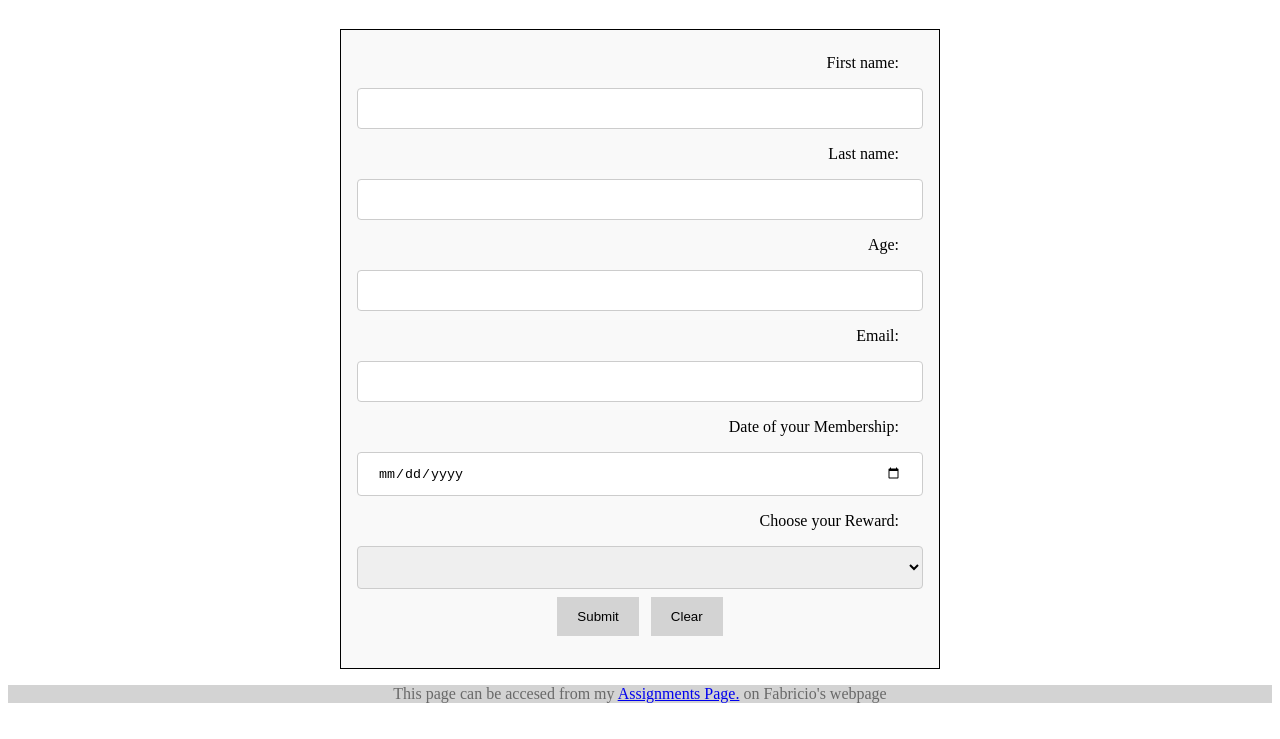
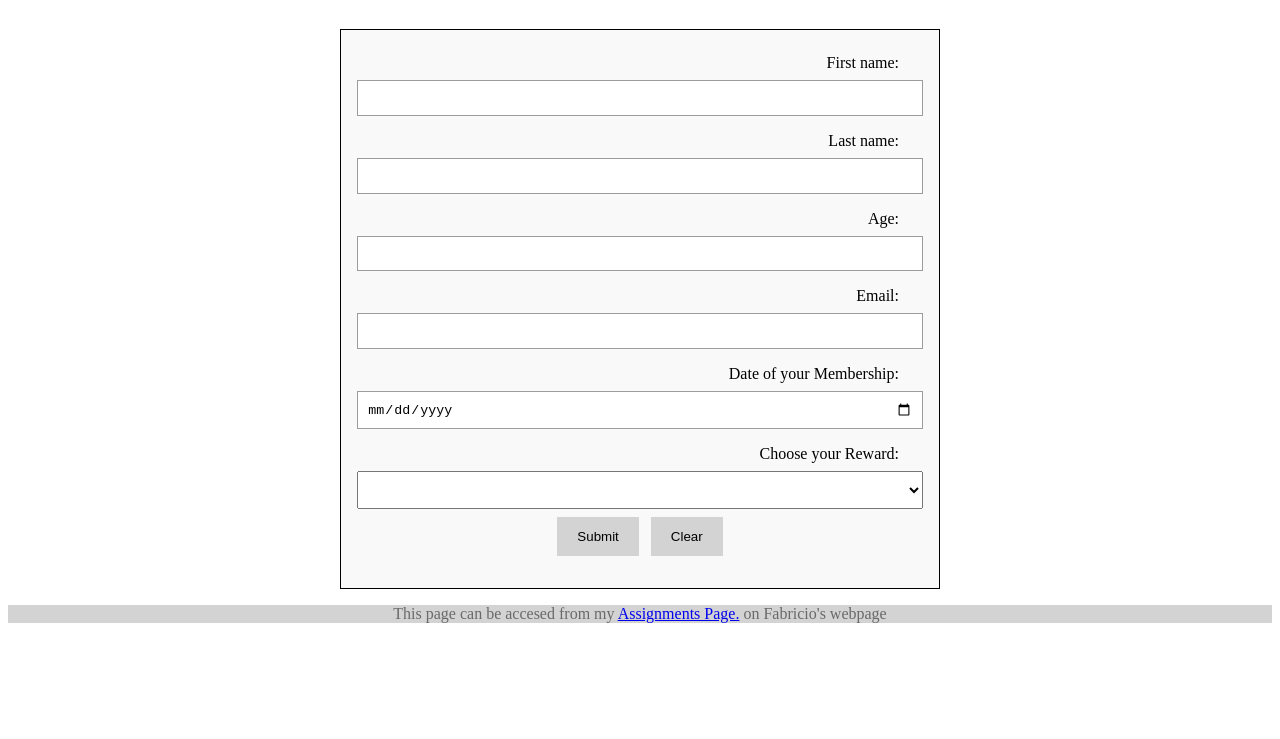
Before and after one commit to Fvargas78/assig7.html, a plain HTML site: page index.html in a window 1280 px wide. Shown: the part 61-800 px from the top of the page. Drawn offline with Linux system fonts and the light colour scheme.

Commit message:
Update style.css

```diff
--- a/style.css
+++ b/style.css
@@ -1,6 +1,7 @@
 * {
   box-sizing: border-box;
 }
+
 form{
   padding: 1em;
   background: #f9f9f9;
@@ -15,7 +16,7 @@ form{
  form input  {
   margin-bottom: 1rem;
   background: white;
-  border: 2px solid #000000;
+  border: 1px solid #9c9c9c;
 }
 
 label {
@@ -24,45 +25,26 @@ label {
   text-align: right;
 }
 
+.myinput {
+  width: 100%;
+  padding: 0.7em;
+  margin-bottom: 0.5rem;
+}
 
 input:focus {
-    background-color: gold;
+  background-color: gold;
 }
 
-input[type=text], select {
-  width: 100%;
-  padding: 12px 20px;
-  margin: 8px 0;
-  border: 1px solid #ccc;
-  border-radius: 4px;
-  box-sizing: border-box;
+select:focus {
+  background-color: gold;
 }
 
-input[type=number], select {
-  width: 100%;
+
+form div { text-align:center; }
+input[type="submit"], input[type="reset"] {
+  background: lightgray;
   padding: 12px 20px;
-  margin: 8px 0;
-  border: 1px solid #ccc;
-  border-radius: 4px;
-  box-sizing: border-box;
-}
-
-input[type=email], select {
-  width: 100%;
-  padding: 12px 20px;
-  margin: 8px 0;
-  border: 1px solid #ccc;
-  border-radius: 4px;
-  box-sizing: border-box;
-}
-
-input[type=date], select {
-  width: 100%;
-  padding: 12px 20px;
-  margin: 8px 0;
-  border: 1px solid #ccc;
-  border-radius: 4px;
-  box-sizing: border-box;
+  border: 0;
 }
 
 h1{
@@ -71,13 +53,6 @@ font-style: italic;
 color: gold;
 }
 
-form div { text-align:center; }
-input[type="submit"], input[type="reset"] {
-  background: lightgray;
-  padding: 12px 20px;
-  border: 0;
-}
-
 footer {
   background: lightgray;
   color: dimgray;
```
